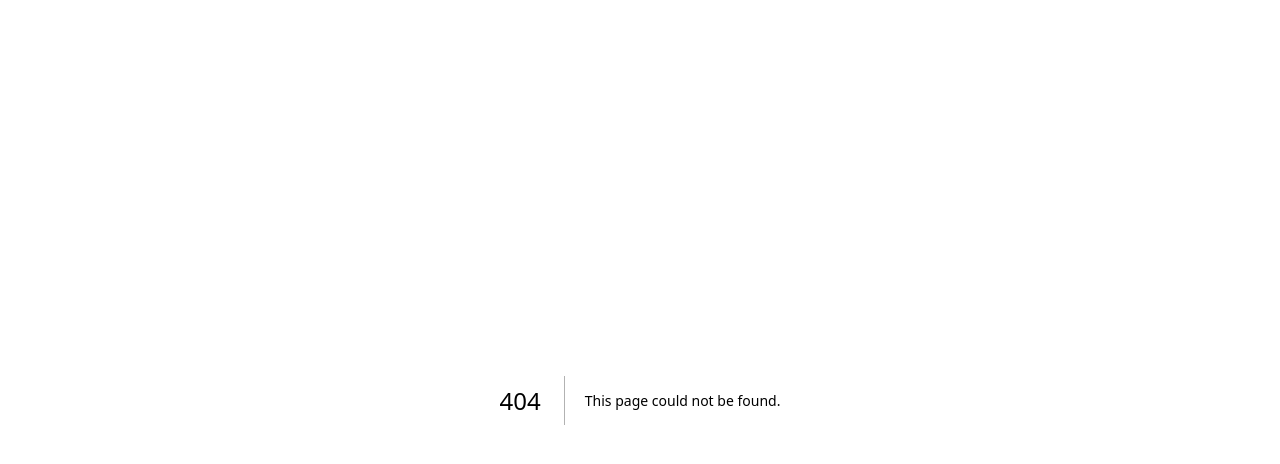
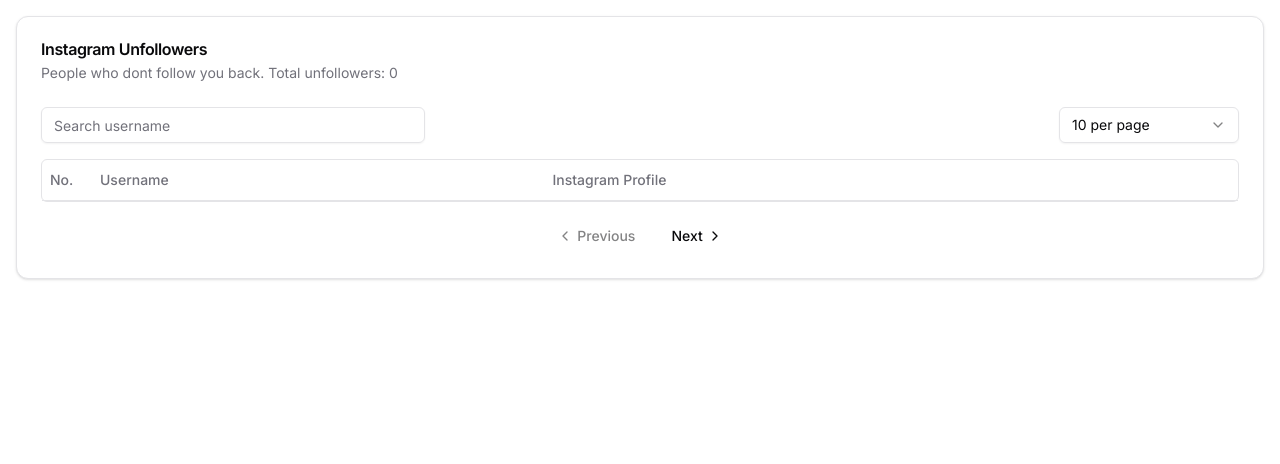
Before and after one commit to bimamib/instagram-unfollow-trackers, a Next.js app: page /unfollowers in a window 1280 px wide. Before the commit this address had no page. Shown: the top 464 px of the page. Built offline with nearby package versions, Linux system fonts and the light colour scheme.

Commit message:
Add Page

```diff
--- /dev/null
+++ b/app/unfollowers/page.tsx
@@ -0,0 +1,44 @@
+"use client";
+
+import { useState, useEffect } from "react";
+import { UnfollowersTable } from "@/components/unfollowers-table";
+import {
+  Card,
+  CardContent,
+  CardDescription,
+  CardHeader,
+  CardTitle,
+} from "@/components/ui/card";
+
+interface Follower {
+  username: string;
+  profile_link: string;
+}
+
+export default function UnfollowersPage() {
+  const [unfollowers, setUnfollowers] = useState<Follower[]>([]);
+
+  useEffect(() => {
+    const storedUnfollowers = localStorage.getItem("unfollowers");
+    if (storedUnfollowers) {
+      setUnfollowers(JSON.parse(storedUnfollowers));
+    }
+  }, []);
+
+  return (
+    <main className="container mx-auto p-4">
+      <Card>
+        <CardHeader>
+          <CardTitle>Instagram Unfollowers</CardTitle>
+          <CardDescription>
+            People who dont follow you back. Total unfollowers:{" "}
+            {unfollowers.length}
+          </CardDescription>
+        </CardHeader>
+        <CardContent>
+          <UnfollowersTable data={unfollowers} />
+        </CardContent>
+      </Card>
+    </main>
+  );
+}
```
